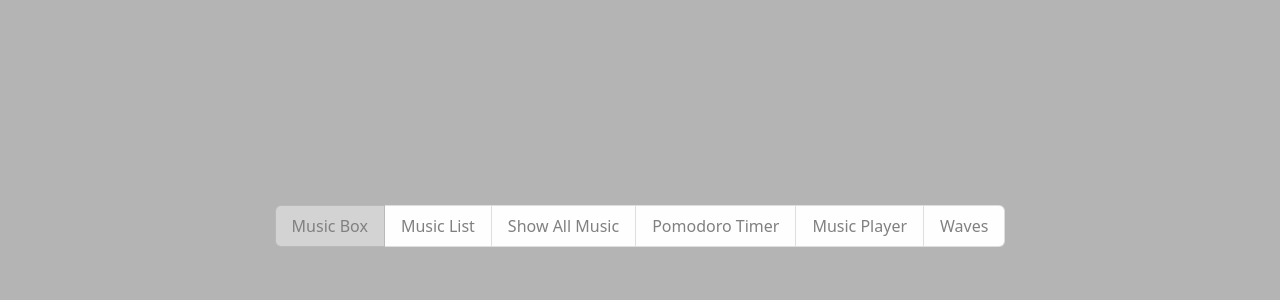
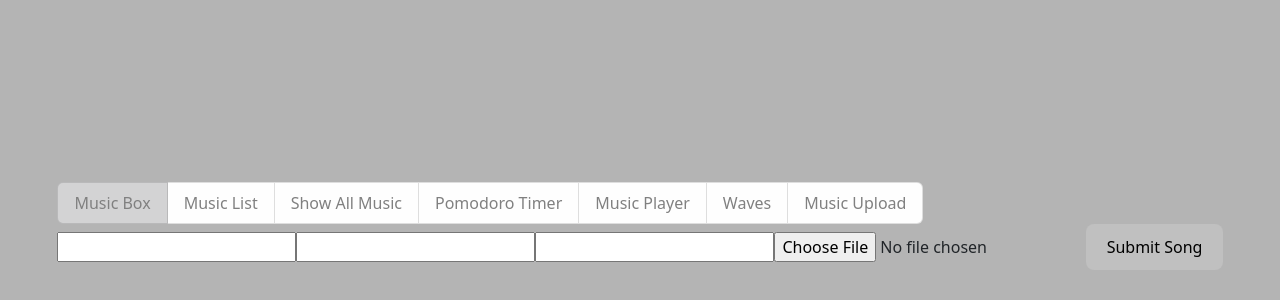
Before and after one commit to DFloating/Music-Box, a React (Vite) app: page /MusicUpload in a window 1280 px wide. Shown: the part 174-474 px from the top of the page. Built offline with nearby package versions, Linux system fonts and the light colour scheme; no server answers; the database is empty.

Commit message:
added song upload to musicupload

```diff
--- a/src/App.jsx
+++ b/src/App.jsx
@@ -5,6 +5,7 @@ import MusicShowAll from './components/MusicShowAll';
 import PomodoroTimer from './components/PomodoroTimer';
 import MusicPlayer from './components/MusicPlayer';
 import WaveFormTest from './components/WaveFormTest';
+import MusicUpload from './components/MusicUpload';
 import 'bootstrap/dist/css/bootstrap.min.css';
 import 'bootstrap/dist/css/bootstrap.css';
 import { useEffect, useState } from "react";
@@ -38,7 +39,6 @@ function App() {
   upsert: false,
   });
 
-  const filepath = data.path;
   };
 
   const handleFileSelected = (e) => {
@@ -57,6 +57,7 @@ function App() {
               <li className="list-group-item list-group-item-light"><Link to="/PomodoroTimer">Pomodoro Timer</Link></li>
               <li className="list-group-item list-group-item-light"><Link to="/MusicPlayer">Music Player</Link></li>
               <li className="list-group-item list-group-item-light"><Link to="/WaveFormTest">Waves</Link></li>
+              <li className="list-group-item list-group-item-light"><Link to="/MusicUpload">Music Upload</Link></li>
 
         </ul>
       </div>
@@ -68,6 +69,7 @@ function App() {
           <Route path="/PomodoroTimer" element={ <PomodoroTimer />} />
           <Route path="/MusicPlayer" element={ <MusicPlayer supabase={supabase}/>} />
           <Route path="/WaveFormTest" element={ <WaveFormTest />} />
+          <Route path="/MusicUpload" element={ <MusicUpload supabase={supabase}/>} />
         </Routes>
       </BrowserRouter>
 
--- /dev/null
+++ b/src/components/MusicUpload.jsx
@@ -0,0 +1,66 @@
+import { useState } from "react";
+
+const MusicUpload = ({supabase}) => {
+  const [songEntry, setSongEntry] = useState({
+    title: '',
+    artist: '',
+    genre: '',
+    mp3: '',
+  });
+
+  const [file, setfile] = useState([]);
+
+  const uploadSong = async (e) => {
+    e.preventDefault();
+    const filename = `${file.name}`;
+
+    //upload song data to supabase tables
+    const {} = await supabase
+      .from('songs')
+      .insert({
+        title: songEntry.title,
+        artist: songEntry.artist,
+        genre: songEntry.genre,
+        mp3: songEntry.mp3
+      })
+
+      // upload song file to supabase storage
+
+
+      const { data, error } = await supabase.storage
+      .from("MP3")
+      .upload(filename, file, {
+      cacheControl: "3600",
+      upsert: false,
+      });
+    console.log(songEntry);
+    console.log(file);
+  }
+
+  const handleFileSelected = (e) => {
+    setfile(e.target.files[0]);
+    setSongEntry((previousValues) => {
+      return {...previousValues,['mp3']: e.target.files[0].name}
+    });
+    };
+
+  const handleFormText = (e) => {
+    setSongEntry((previousValues) => {
+      return {...previousValues,[e.target.name]: e.target.value}
+    });
+    };
+
+  return(
+    <div>
+      <form onSubmit={uploadSong}>
+        <input type="text" name="title" required onChange={handleFormText} />
+        <input type="text" name="artist" onChange={handleFormText} />
+        <input type="text" name="genre" onChange={handleFormText} />
+        <input type="file" name="mp3" accept=".mp3,audio/*" required onChange={handleFileSelected} />
+        <button type="submit">Submit Song</button>
+      </form>
+    </div>
+  )
+}
+
+export default MusicUpload;
```
